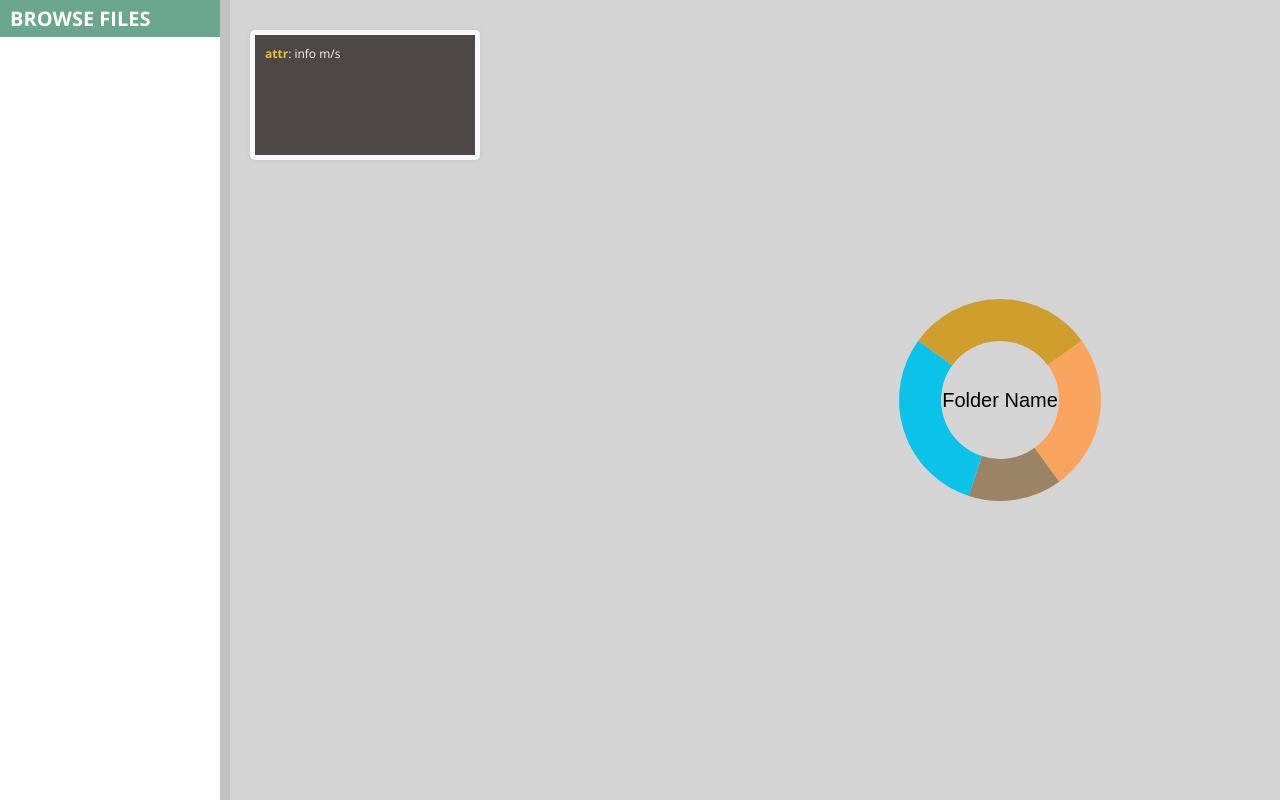
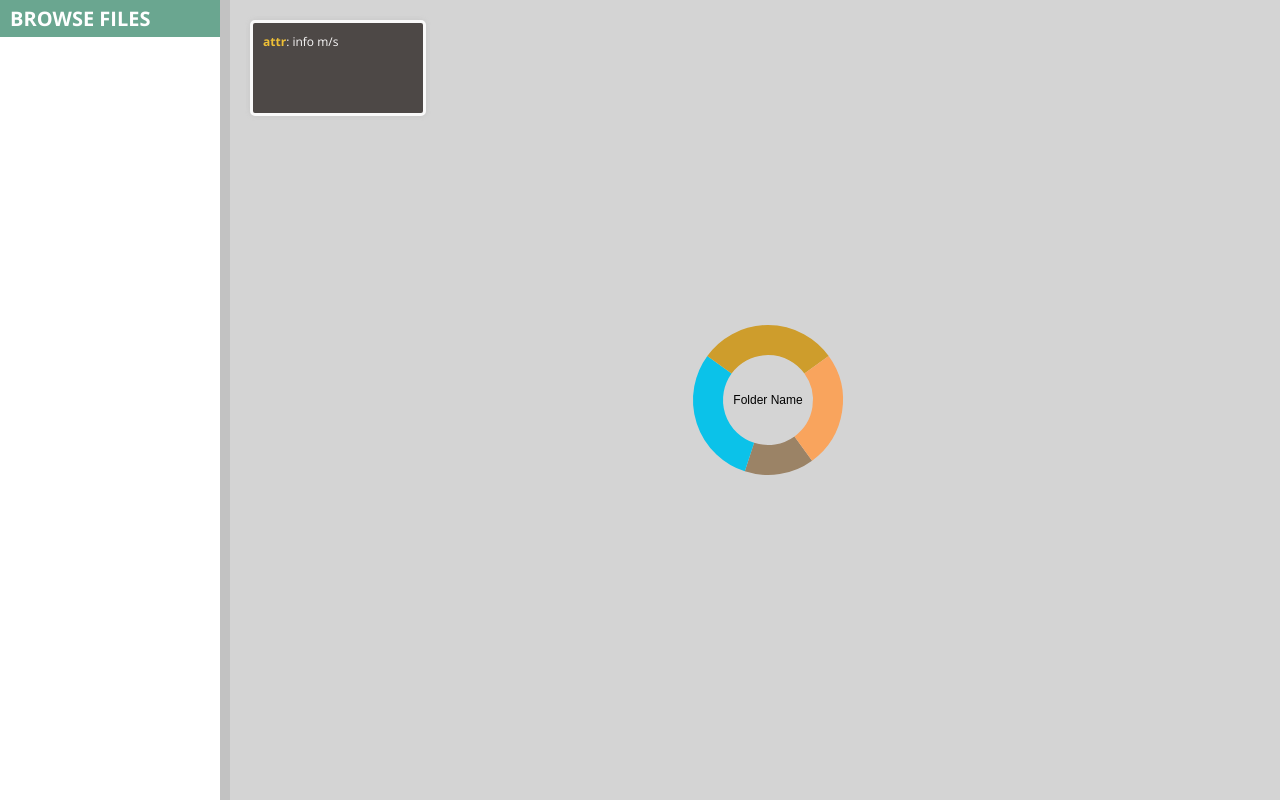
Before and after one commit to michelle/hackBox, a Flask app: page / in a window 1280 px wide; the page is wider, and only the part inside the window is pictured. Run offline with Flask 2, Linux system fonts and the light colour scheme; the visitor is signed in with stand-in values (Sample User, id 1); data that the repository does not hold is empty; some libraries are stand-ins or nearby versions.

Commit message:
commit to pull

```diff
--- a/hackbox/static/bar.css
+++ b/hackbox/static/bar.css
@@ -16,6 +16,7 @@ body, html {
   top: 0px;
   background-color: #fff;
   border-right: 10px solid #c2c2c2;
+  z-index: 100;
 }
 
 #sidebar h3:focus, .folder h3:focus {
@@ -52,13 +53,13 @@ h1 {
 #details {
   opacity: 0.85;
   position: fixed;
-  border: 5px solid #fff;
+  border: 3px solid #fff;
   background-color: #362f2d;
   border-radius: 5px;
-  width: 200px;
-  height: 100px;
+  width: 150px;
+  height: 70px;
   left: 250px;
-  top: 30px;
+  top: 20px;
   color: #fff;
   padding: 10px;
   font-size: 12px;
@@ -82,6 +83,7 @@ h1 {
 #details strong {
   color: #F2BC1B;
   font-weight: 700;
+  z-index: 99;
 }
 
 #details:hover {
@@ -93,5 +95,6 @@ h1 {
 }
 
 #holder {
-  margin-left: 400px;
+  /*margin-left: 400px;*/
+  z-index: 0;
 }
--- a/hackbox/static/foo.js
+++ b/hackbox/static/foo.js
@@ -1,4 +1,6 @@
 $(document).ready(function() {
+    var currentFolder;
+
     currentPosition = 0;
     $("#sidebar").mousemove(function(e) {
         var h = $(this).height();
@@ -34,7 +36,17 @@ $(document).ready(function() {
                                         collapsible: true,
                                         animated: false,
                                         active: false });
+
+        currentFolder = data;
+        updateDetails(data);
     });
+
+    updateDetails = function(item) {
+        //var attrs = $("")
+        if (data.path.split('/').length == 0) {
+
+        }
+    }
 
     display = function(item, parent) {
         var name = item.path.split('/').pop();
@@ -86,13 +98,13 @@ $(document).ready(function() {
         }};
     }
 
-    var prettyCircle1 = makePrettyCircle(600, 400, 42, 80);
+    var prettyCircle1 = makePrettyCircle(3*$(window).width()/5, $(window).height()/2, 30, 60);
     prettyCircle1.draw(15, 30);
     prettyCircle1.draw(30, 60);
     prettyCircle1.draw(60, 90);
     prettyCircle1.draw(90, 15);
 
-    var folderName = paper.text(600, 400, "Folder Name");
-    folderName.attr({"font": "Verdana", "font-size": "20px"});
+    var folderName = paper.text(3*$(window).width()/5, $(window).height()/2, "Folder Name");
+    folderName.attr({"font": "Open Sans", "font-size": "12px"});
     folderName.show();
 });
```
